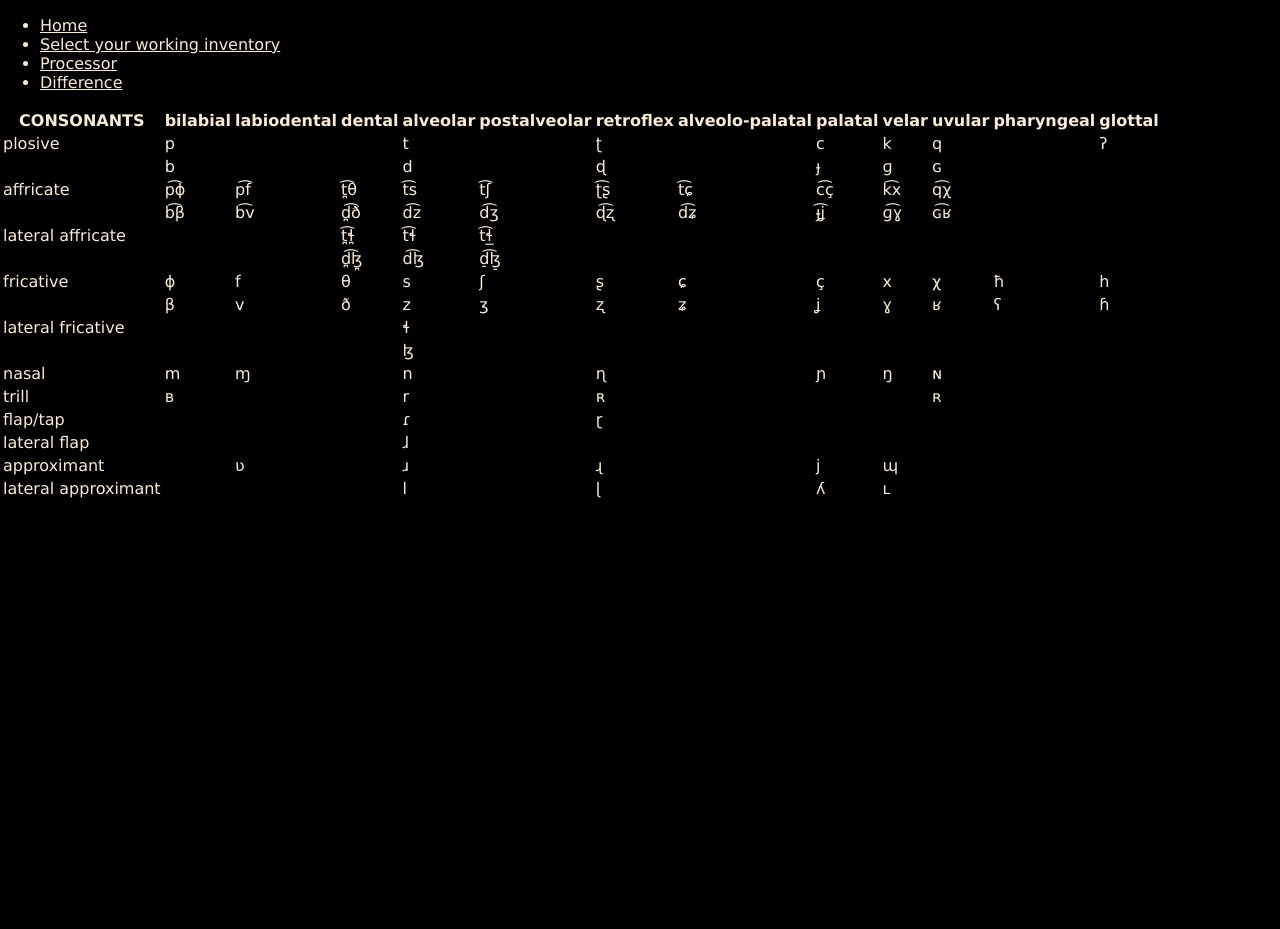
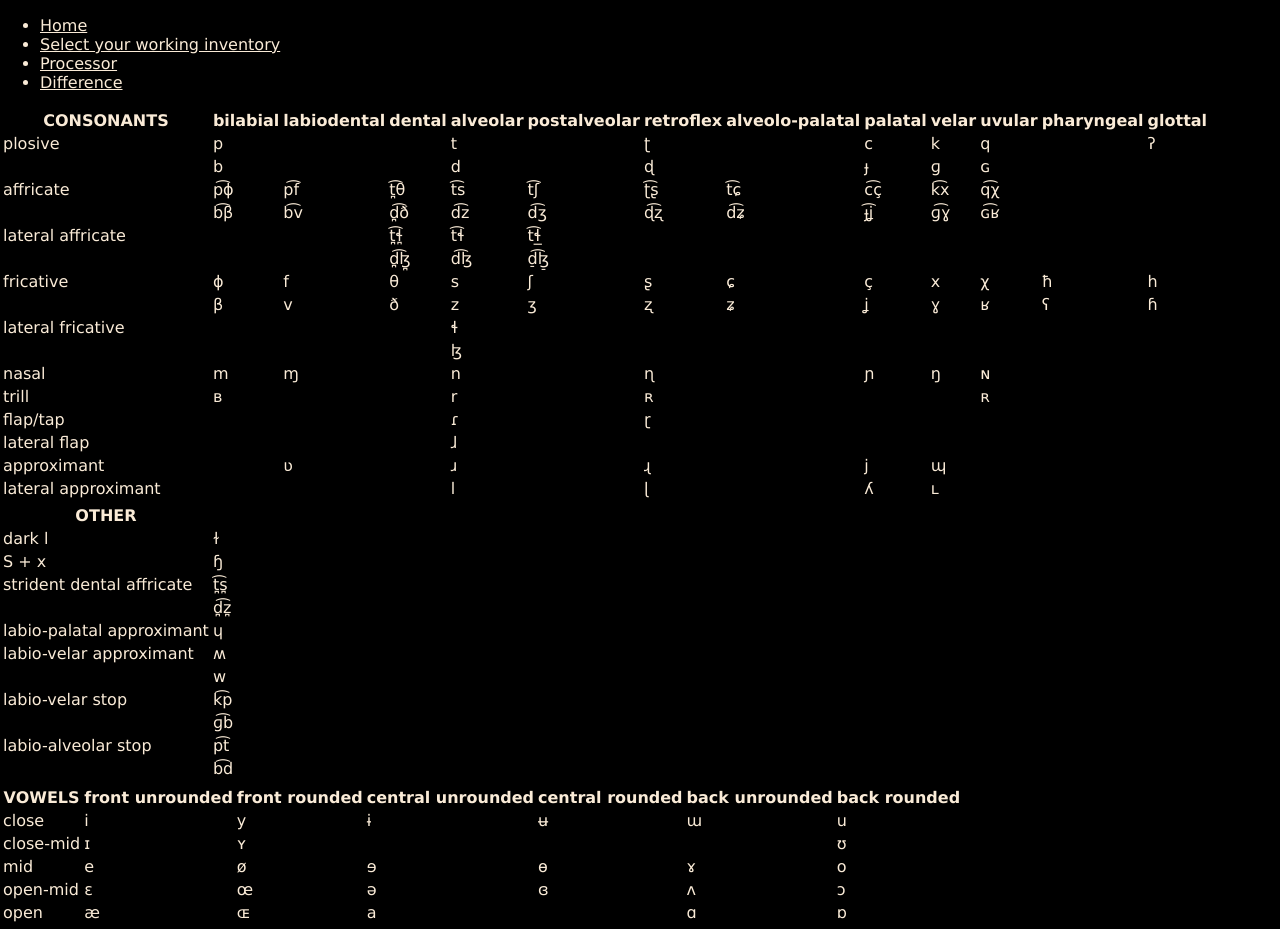
Before and after one commit to MarcinFort/phon_processor, a React (Create React App) app: page /inventory in a window 1280 px wide. Before the commit the page ends 800 px from the top, so only its background shows below. Built offline with nearby package versions, Linux system fonts and the light colour scheme.

Commit message:
Add other consonants and vowels to the inventory picker; render table data with their own component

```diff
--- a/src/PickInventory.js
+++ b/src/PickInventory.js
@@ -1,4 +1,5 @@
 import React from 'react';
+import { PickInventoryTableData } from './PickInventoryTableData';
 
 export class PickInventory extends React.Component {
 
@@ -7,6 +8,8 @@ export class PickInventory extends React.Component {
     render() {
 
         let basic_consonants = [["plosive","p","","","t","","ʈ","","c","k","q","","ʔ"],[" ","b","","","d","","ɖ","","ɟ","ɡ","ɢ","",""],["affricate","p͡ɸ","p͡f","t̪͡θ","t͡s","t͡ʃ","ʈ͡ʂ","t͡ɕ","c͡ç","k͡x","q͡χ","",""],[" ","b͡β","b͡v","d̪͡ð","d͡z","d͡ʒ","ɖ͡ʐ","d͡ʑ","ɟ͡ʝ","ɡ͡ɣ","ɢ͡ʁ","",""],["lateral affricate","","","t̪͡ɬ̪","t͡ɬ","t͡ɬ̲","","","","","","",""],[" ","","","d̪͡ɮ̪","d͡ɮ","d̠͡ɮ̠","","","","","","",""],["fricative","ɸ","f","θ","s","ʃ","ʂ","ɕ","ç","x","χ","ħ","h"],[" ","β","v","ð","z","ʒ","ʐ","ʑ","ʝ","ɣ","ʁ","ʕ","ɦ"],["lateral fricative","","","","ɬ","","","","","","","",""],[" ","","","","ɮ","","","","","","","",""],["nasal","m","ɱ","","n","","ɳ","","ɲ","ŋ","ɴ","",""],["trill","ʙ","","","r","","ʀ","","","","ʀ","",""],["flap/tap","","","","ɾ","","ɽ","","","","","",""],["lateral flap","","","","ɺ","","","","","","","",""],["approximant","","ʋ","","ɹ","","ɻ","","j","ɰ","","",""],["lateral approximant","","","","l","","ɭ","","ʎ","ʟ","","",""],[""]];
+        let other_consonants = [["dark l","ɫ"],["S + x","ɧ"],["strident dental affricate","t̪͡s̪"],[" ","d̪͡z̪"],["labio-palatal approximant","ɥ"],["labio-velar approximant","ʍ"],[" ","w"],["labio-velar stop","k͡p"],[" ","ɡ͡b"],["labio-alveolar stop","p͡t"],[" ","b͡d"],[""]];
+        let vowels = [["close ","i","y","ɨ","ʉ","ɯ","u","","","","","","","","",""],["close-mid ","ɪ","ʏ"," "," "," ","ʊ","","","","","","","","",""],["mid ","e","ø","ɘ","ɵ","ɤ","o","","","","","","","","",""],["open-mid ","ɛ","œ","ə","ɞ","ʌ","ɔ","","","","","","","","",""],["open ","ӕ","ɶ","a"," ","ɑ","ɒ","","","","","","","","",""],[""]]
 
         return(
             <div>
@@ -29,13 +32,30 @@ export class PickInventory extends React.Component {
                         </tr>
                     </thead>
                     <tbody>
-                        {basic_consonants.map(x => <tr>{x.map(y => <td>{y}</td>)}</tr>)}
+                        {basic_consonants.map(x => <tr>{x.map(y => <PickInventoryTableData ipa={y}/>)}</tr>)}
+                    </tbody>
+                    <thead>
+                        <tr>
+                            <th>OTHER</th>
+                        </tr>
+                    </thead>
+                    <tbody>
+                        {other_consonants.map(x => <tr>{x.map(y => <PickInventoryTableData ipa={y}/>)}</tr>)}
                     </tbody>
                 </table>
                 <table id="vowels">
                     <thead>
+                        <th>VOWELS</th>
+                        <th>front unrounded</th>
+                        <th>front rounded</th>
+                        <th>central unrounded</th>
+                        <th>central rounded</th>
+                        <th>back unrounded</th>
+                        <th>back rounded</th>
                     </thead>
-                    <tbody></tbody>
+                    <tbody>
+                        {vowels.map(x => <tr>{x.map(y => <PickInventoryTableData ipa={y}/>)}</tr>)}
+                    </tbody>
                 </table>
             </div>
         )
```
